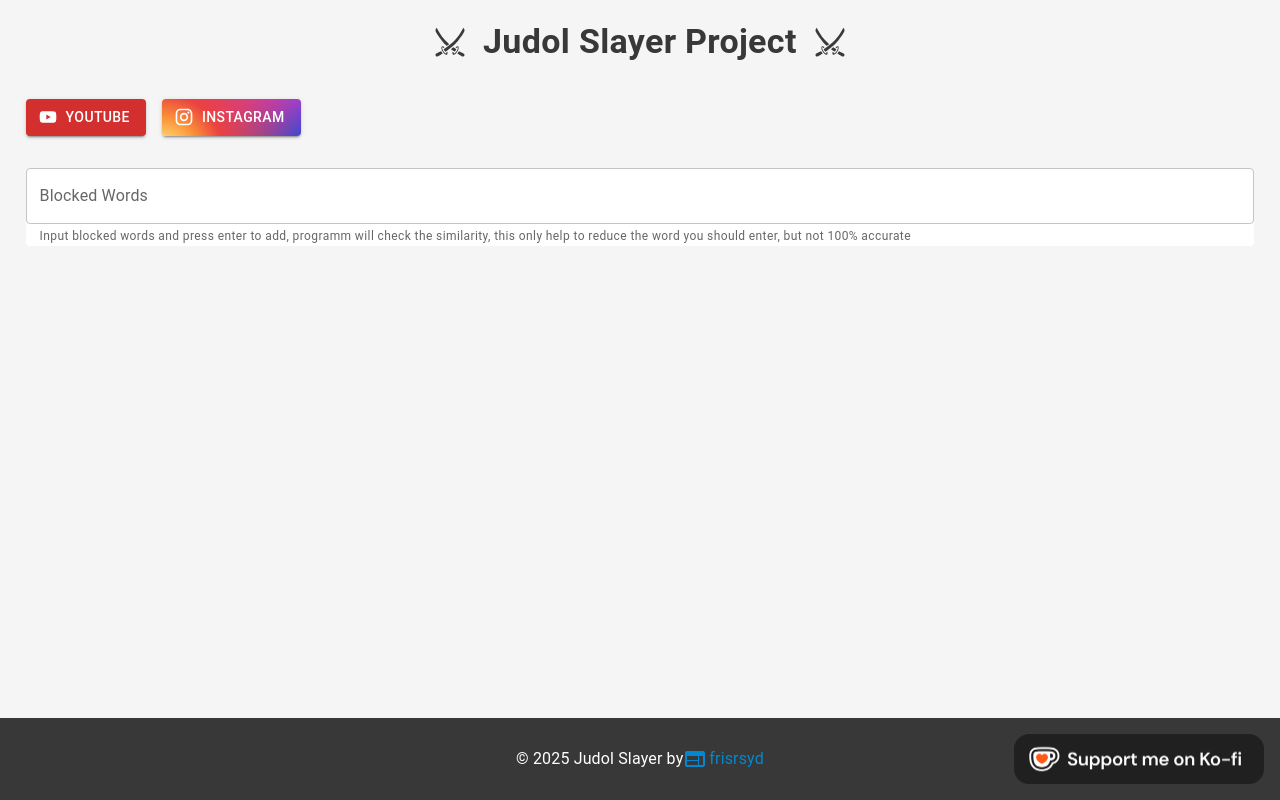
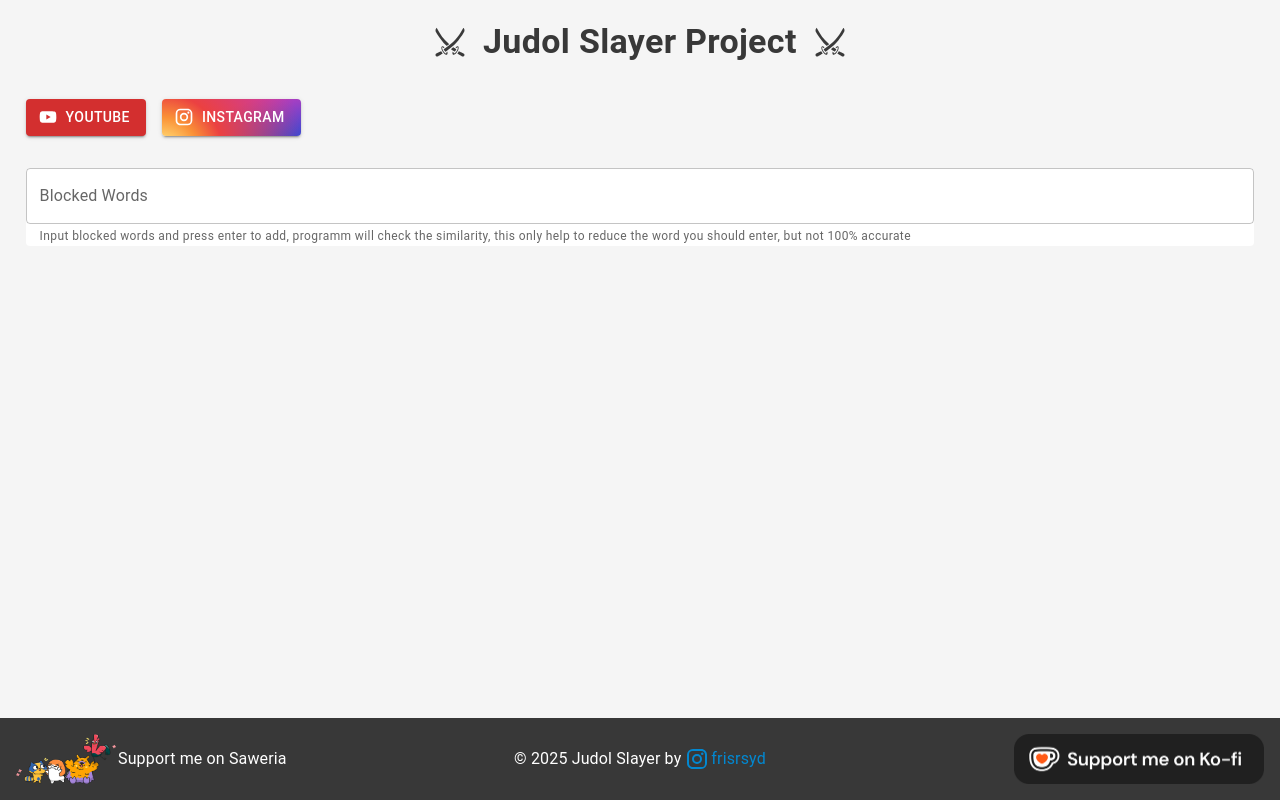
Before and after one commit to frisrsyd/judol-slayer-project-fe, a Next.js app: page / in a window 1280 px wide. Built offline with nearby package versions, Linux system fonts and the light colour scheme; no server answers.

Commit message:
Adds footer with donation and social links
Adds a new footer component with links to Saweria, Ko-fi, and Instagram to allow users to support the creator.

Removes unused getServerSideProps functions.

```diff
--- a/src/components/partials/Footer.tsx
+++ b/src/components/partials/Footer.tsx
@@ -1,52 +1,72 @@
 import styles from "@/styles/Home.module.css";
-import { Web } from "@mui/icons-material";
+import { Instagram } from "@mui/icons-material";
 import { Box, Typography } from "@mui/material";
 import Image from "next/image";
 export default function Footer() {
   return (
     <footer className={styles.footer}>
       <Box
+        component={"a"}
+        href="https://saweria.co/frisrsyd"
+        target="_blank"
+        display={"flex"}
+        justifyContent={{ xs: "center", md: "start" }}
+        alignItems={"center"}
+        flexDirection={"row"}
+        width={350}
+        height={50}
+        pl={{ xs: 0, md: 2 }}
+        mr={{ xs: 0, md: "auto" }}
+      >
+        <Image src="/saweria.png" alt="frisrsyd" width={100} height={50} />
+        <Typography
+          sx={{
+            color: "white",
+          }}
+        >
+          Support me on Saweria
+        </Typography>
+      </Box>
+      <Box
         display={"flex"}
         justifyContent={"center"}
         alignItems={"center"}
         flexDirection={"row"}
-        width={"100%"}
+        minWidth={"fit-content"}
+        // width={"80%"}
         position={{ xs: "relative", md: "absolute" }}
         sx={{
-          textAlign: "center",
+          textAlign: { xs: "start", md: "center" },
         }}
       >
-        <Typography sx={{ color: "white" }}>
+        <Typography sx={{ color: "white", mr: 0.5 }}>
           &copy; {new Date().getFullYear()} Judol Slayer by
         </Typography>
         <Typography
           component="a"
           color="info"
-          href="https://frisrsyd.github.io/Portfolio/"
+          href="https://instagram.com/frisrsyd/"
           target="_blank"
           sx={{ display: "inline" }}
         >
-          <Web />
+          <Instagram />
           frisrsyd
         </Typography>
       </Box>
       <Box
+        component={"a"}
+        href="https://ko-fi.com/frisrsyd"
+        target="_blank"
         display={"flex"}
-        justifyContent={{ xs: "center", sm: "end" }}
+        justifyContent={{ xs: "center", md: "end" }}
         alignItems={"center"}
         flexDirection={"row"}
-        width={"100%"}
-        pr={{ xs: 0, sm: 2 }}
+        width={250}
+        height={50}
+        pr={{ xs: 0, md: 2 }}
+        ml={{ xs: 0, md: "auto" }}
       >
-        <a href="https://ko-fi.com/frisrsyd">
-          {" "}
-          <Image
-            src="/ko-fi-banner.png"
-            alt="frisrsyd"
-            width={250}
-            height={50}
-          />
-        </a>
+        <Image src="/ko-fi-banner.png" alt="frisrsyd" width={250} height={50} />
       </Box>
     </footer>
   );
--- a/src/styles/Home.module.css
+++ b/src/styles/Home.module.css
@@ -146,7 +146,7 @@ a.secondary {
   }
 }
 
-@media (max-width: 600px) {
+@media (max-width: 700px) {
   .page {
     padding: 32px;
     padding-bottom: 80px;
```
Also changed, not shown: src/pages/instagram/index.tsx (+11 -11 lines), src/pages/youtube/index.tsx (+11 -11 lines), public/saweria.png (added).
